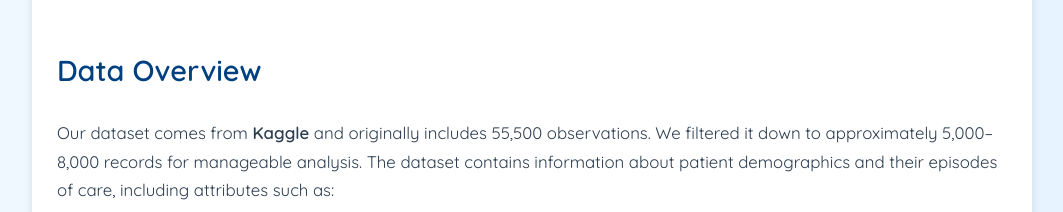
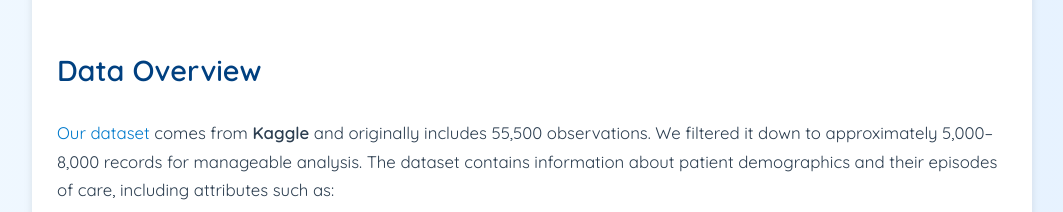
Before and after one commit to aprilzhao25/DS4200_Project, a plain HTML site: page index.html in a window 1280 px wide. Shown: the part 1200-1412 px from the top of the page, without its empty margins (108-1171 px from the left). Drawn offline with Linux system fonts and the light colour scheme.

Commit message:
added dataset link

```diff
--- a/index.html
+++ b/index.html
@@ -82,7 +82,7 @@
     <div class="section" id="data">
         <h2>Data Overview</h2>
         <p>
-            Our dataset comes from <b>Kaggle</b> and originally includes 55,500 observations.
+            <a href = "https://www.kaggle.com/datasets/prasad22/healthcare-dataset" target = "_blank"> Our dataset</a> comes from <b>Kaggle</b> and originally includes 55,500 observations.
             We filtered it down to approximately 5,000–8,000 records for manageable analysis.
             The dataset contains information about patient demographics and their episodes of care, including attributes such as:
         </p>
```
